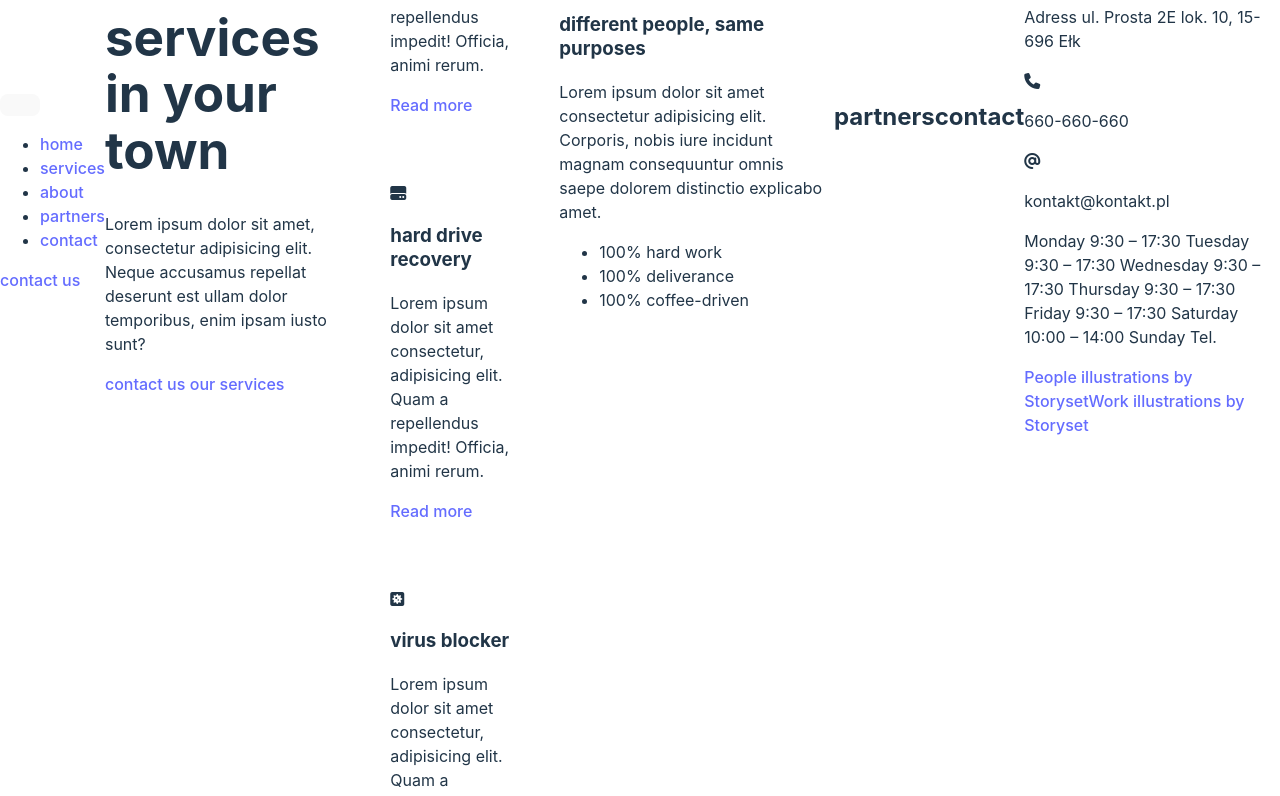
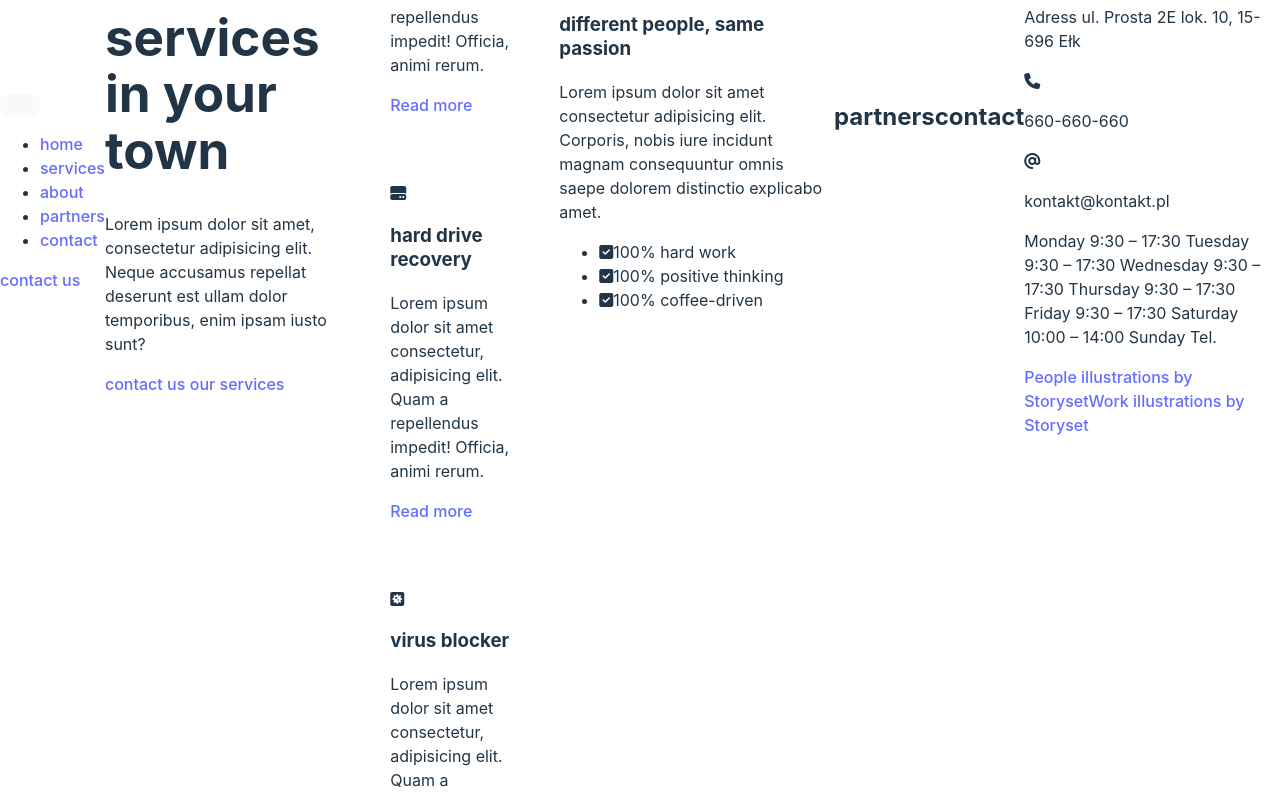
Before and after one commit to ZuzaUsakiewicz/comp, a website built with Vite: page index.html in a window 1280 px wide. Shown: the part 1107-1903 px from the top of the page. Built offline with nearby package versions, Linux system fonts and the light colour scheme; files whose address does not match are found by name.

Commit message:
add icons to about section

```diff
--- a/index.html
+++ b/index.html
@@ -114,16 +114,24 @@
     <section class="about us" id="about">
       <h2 class="section-title">about</h2>
       <img src="./assets/team.svg" alt="" class="team-image" />
-      <h3>different people, same purposes</h3>
+      <h3>different people, same passion</h3>
       <p>
         Lorem ipsum dolor sit amet consectetur adipisicing elit. Corporis, nobis
         iure incidunt magnam consequuntur omnis saepe dolorem distinctio
         explicabo amet.
       </p>
       <ul>
-        <li>100% hard work</li>
-        <li>100% deliverance</li>
-        <li>100% coffee-driven</li>
+        <li>
+          <i class="fa-solid fa-square-check"></i><span>100% hard work </span>
+        </li>
+        <li>
+          <i class="fa-solid fa-square-check"></i
+          ><span>100% positive thinking</span>
+        </li>
+        <li>
+          <i class="fa-solid fa-square-check"></i
+          ><span>100% coffee-driven</span>
+        </li>
       </ul>
     </section>
     <section class="partners" id="partners">
```
